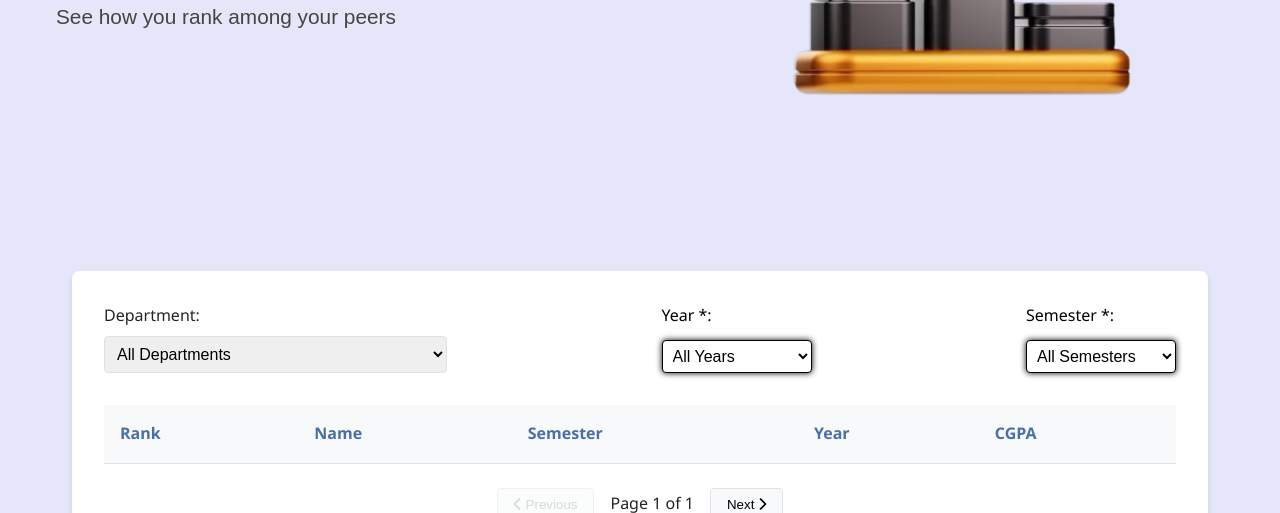
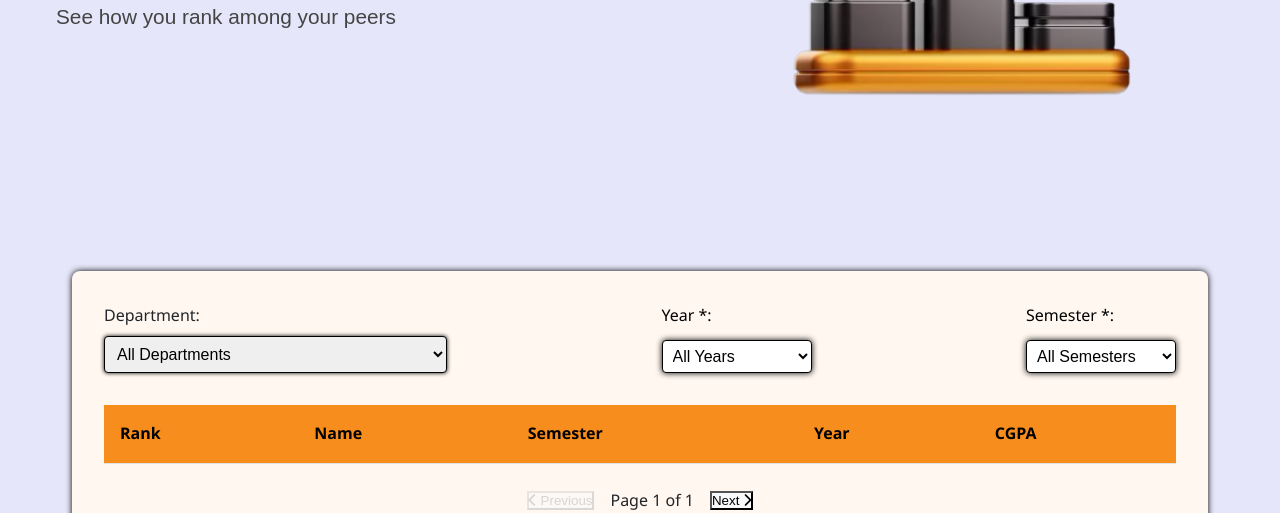
Before and after one commit to DHANVANTHGS/CGPA-Calculator, a website: page leaderboard.html in a window 1280 px wide. Shown: the part 287-800 px from the top of the page. Drawn offline with Linux system fonts and the light colour scheme; no server answers.

Commit message:
changed leaderboard

```diff
--- a/style.css
+++ b/style.css
@@ -1101,9 +1101,9 @@ label[for="semesterFilter"] {
   }
 
   .leaderboard-container {
-    background-color:white;
+    background-color: #fff7f0;
     border-radius: 8px;
-    box-shadow: 0 4px 6px var(--shadow-color);
+    box-shadow: 0 0 6px black;
     padding: 2rem;
   }
 
@@ -1127,7 +1127,8 @@ label[for="semesterFilter"] {
 
   .filter-group select {
     padding: 0.5rem;
-    border: 1px solid var(--border-color);
+    border: 1px solid black;
+    box-shadow:0 0 4px #000;
     border-radius: 4px;
     font-size: 1rem;
     min-width: 150px;
@@ -1151,9 +1152,9 @@ label[for="semesterFilter"] {
   }
 
   .leaderboard-table th {
-    background-color: #f8f9fa;
+    background-color: rgb(247, 141, 28);
     font-weight: 600;
-    color: var(--primary-color);
+    color: black;
   }
 
   .leaderboard-table tbody tr:hover {
@@ -1169,9 +1170,9 @@ label[for="semesterFilter"] {
 
   .pagination-btn {
     background-color: var(--light-color);
-    border: 1px solid var(--border-color);
+    border: 1px solid black
     padding: 0.5rem 1rem;
-    border-radius: 4px;
+    border-radius: 3 px;
     cursor: pointer;
     transition: background-color 0.3s;
   }
```
